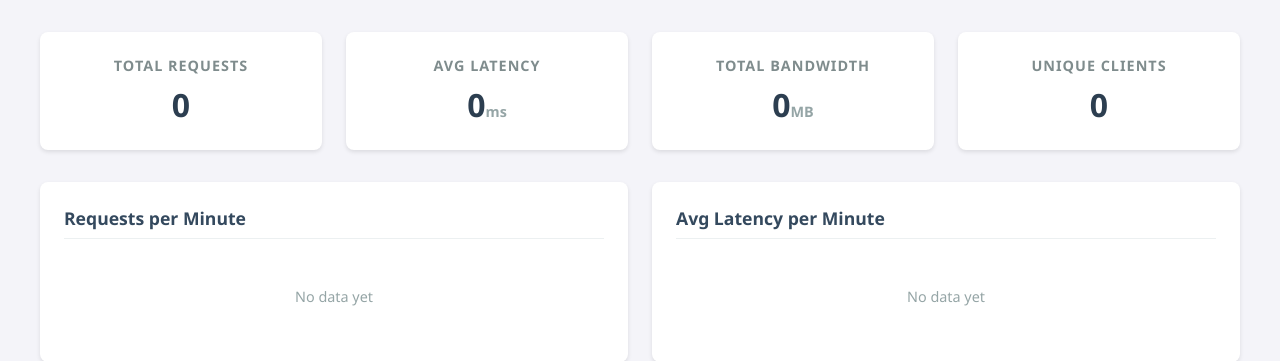
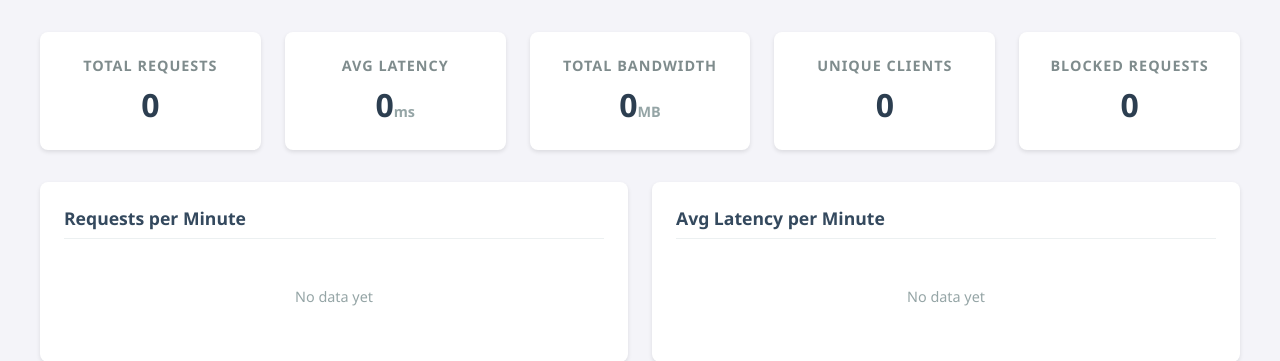
Before and after one commit to Dark10701/Proxy_server, a Flask app: page / in a window 1280 px wide. Shown: the part 65-426 px from the top of the page. Run offline with Flask 3, Linux system fonts and the light colour scheme.

Commit message:
Add Blocked Requests card to dashboard

```diff
--- a/dashboard/templates/index.html
+++ b/dashboard/templates/index.html
@@ -54,6 +54,10 @@
             <div class="card">
                 <h3>Unique Clients</h3>
                 <div class="value">{{ stats.unique_clients }}</div>
+            </div>
+            <div class="card">
+                <h3>Blocked Requests</h3>
+                <div class="value">{{ stats.blocked_requests }}</div>
             </div>
         </div>
 
```
